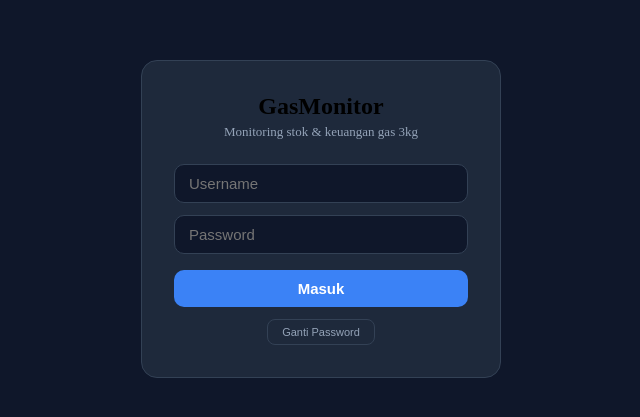
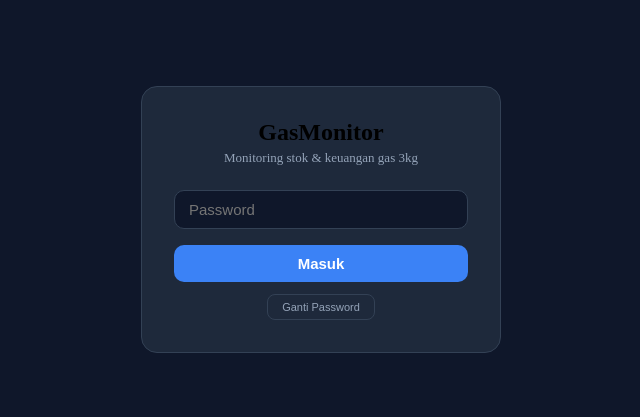
Before and after one commit to milhamsyafaat/monitoring-gas-, a React (Vite) app: page / in a window 1280 px wide. Shown: the part 181-598 px from the top of the page, without its empty margins (319-959 px from the left). Built offline with nearby package versions, Linux system fonts and the light colour scheme.

Commit message:
fix: remove username field, password only

```diff
--- a/src/App.jsx
+++ b/src/App.jsx
@@ -78,7 +78,6 @@ const NAV = [
 ];
 
 function LoginPage({ onLogin }) {
-  const [user, setUser] = useState('');
   const [pw, setPw] = useState('');
   const [err, setErr] = useState('');
   const [showSetup, setShowSetup] = useState(false);
@@ -93,7 +92,6 @@ function LoginPage({ onLogin }) {
       setErr(`Terlalu banyak percobaan. Coba lagi ${s} detik`);
       return;
     }
-    if (!user || user !== 'admin') { setErr('Username salah'); return; }
     if (!checkPassword(pw)) {
       const a = attempts + 1;
       setAttempts(a);
@@ -126,8 +124,7 @@ function LoginPage({ onLogin }) {
         <div style={s.loginSub}>Monitoring stok & keuangan gas 3kg</div>
         {!showSetup ? (
           <>
-            <input style={s.inp} placeholder="Username" value={user} onChange={e => { setUser(e.target.value); setErr(''); }} autoFocus />
-            <input style={s.inp} type="password" placeholder="Password" value={pw} onChange={e => { setPw(e.target.value); setErr(''); }} onKeyDown={e => e.key === 'Enter' && handleLogin()} />
+            <input style={s.inp} type="password" placeholder="Password" autoFocus value={pw} onChange={e => { setPw(e.target.value); setErr(''); }} onKeyDown={e => e.key === 'Enter' && handleLogin()} />
             {err && <div style={{color:'#ef4444',fontSize:12,marginBottom:8}}>{err}</div>}
             <button style={s.btnBlock} onClick={handleLogin}>Masuk</button>
             <div style={{textAlign:'center',marginTop:12}}>
```
Also changed, not shown: 3 other files (tests, documents, lock files or other folders).
